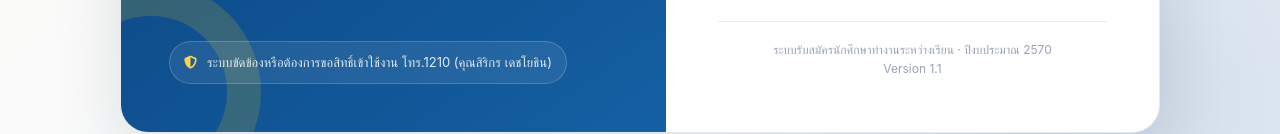
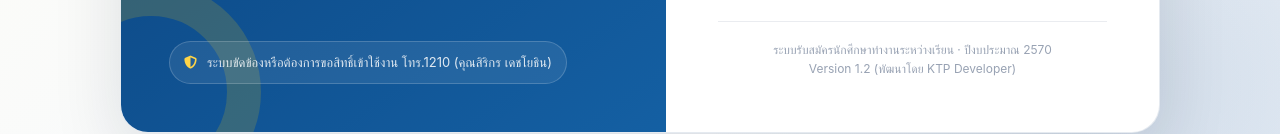
Before and after one commit to slfubu/ubu-studentjobs, a plain HTML site: page dashboard.html in a window 1280 px wide. Shown: the part 593-727 px from the top of the page. Drawn offline with nearby package versions, Linux system fonts and the light colour scheme; some packages are replaced by stand-ins of ours; no server answers; a script that the page names is missing; a web font is replaced by a local one.

Commit message:
Update dashboard.html

```diff
--- a/dashboard.html
+++ b/dashboard.html
@@ -102,7 +102,7 @@
         </button>
 
         <div class="staff-login-footer">
-          ระบบรับสมัครนักศึกษาทำงานระหว่างเรียน · ปีงบประมาณ 2570<br>Version 1.1
+          ระบบรับสมัครนักศึกษาทำงานระหว่างเรียน · ปีงบประมาณ 2570<br>Version 1.2 (พัฒนาโดย KTP Developer)
         </div>
       </section>
     </div>
```
